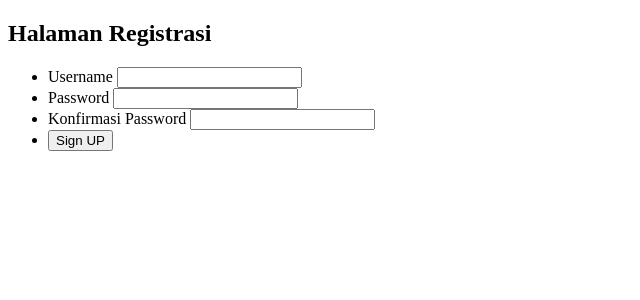
After one commit to kyasa422/Belajar-PHP, a PHP site: page /register.php in a window 1280 px wide. The commit adds this page. Shown: the top 300 px of the page, without its empty margins (0-640 px from the left). Run offline with PHP 8.4, Linux system fonts and the light colour scheme.

Commit message:
menambahkan fitur Register

```diff
--- a/pertemuan2/funtions.php
+++ b/pertemuan2/funtions.php
@@ -54,7 +54,7 @@ function upload()
     return false;
   }
 
-  $ekstensiGambarValid = ['jpg', 'jpeg', 'png','gif'];
+  $ekstensiGambarValid = ['jpg', 'jpeg', 'png', 'gif'];
   $ekstensiGambar = explode('.', $namaFile);
   $ekstensiGambar = strtolower(end($ekstensiGambar));
 
@@ -68,7 +68,7 @@ function upload()
 
   //jika ukuran terlalu besar
   if ($ukuranFile > 1000000) {
-    "<script>
+        echo "<script>
               alert('size gambar terlalu besar');
               </script>";
   }
@@ -104,10 +104,10 @@ function ubah($data)
   $gambarLama = htmlspecialchars($data["gambarlama"]);
 
   // cek apakah user memilih gambar baru atau tidak
-  if ( $_FILES['gambar']['error'] === 4 ){
+  if ($_FILES['gambar']['error'] === 4) {
     $gambar = $gambarLama;
-  }else{
-    $gambar =upload();
+  } else {
+    $gambar = upload();
   }
 
   $query = "UPDATE  mahasiswa SET
@@ -133,3 +133,38 @@ function cari($keyword)
             ";
   return query($query);
 }
+
+
+function registerasi($data){
+      global$db;
+
+      $username = strtolower(stripslashes($data["username"]));
+$password = mysqli_real_escape_string($db,$data["password"]);
+  $password2 = mysqli_real_escape_string($db, $data["password2"]);
+
+        // cek apakah username sudah ada atau belum
+        $result = mysqli_query($db, "SELECT username from user WHERE username = '$username'");
+          if( mysqli_fetch_assoc($result)){
+
+            echo "<script>
+                  alert('Username sudah terdaftar');
+                  </script>";
+                  return false;
+          }
+
+        //cek konfirmasi password
+        if ($password !== $password2){
+          echo "<script>
+                    alert('Password tidak sesuai');
+                    </script>";
+            return false;
+        }
+        // enckripsi password
+          $password = password_hash($password, PASSWORD_DEFAULT);
+
+
+        //tambahkan userbaru ke database
+        mysqli_query($db,"INSERT INTO user VALUES('','$username','$password')");
+
+        return mysqli_affected_rows($db);
+}
--- /dev/null
+++ b/pertemuan2/register.php
@@ -0,0 +1,53 @@
+<?php
+require 'funtions.php';
+
+if (isset($_POST["register"])){
+
+        if(registerasi($_POST) >0){
+            echo "<script>
+                    alert('User berhasil di tambahkan');
+                    </script>";
+
+        }else{
+            echo mysqli_error($db);
+        }
+}
+
+?>
+
+<!DOCTYPE html>
+<html lang="en">
+
+<head>
+    <meta charset="UTF-8">
+    <meta http-equiv="X-UA-Compatible" content="IE=edge">
+    <meta name="viewport" content="width=device-width, initial-scale=1.0">
+    <title>Registrasi</title>
+</head>
+
+<body>
+
+    <h2>Halaman Registrasi</h2>
+    <form action="" method="post">
+        <ul>
+            <li>
+                <label for="username">Username</label>
+                <input type="text" name="username" id="username">
+            </li>
+            <li>
+                <label for="password">Password</label>
+                <input type="password" name="password" id="password">
+            </li>
+            <li>
+                <label for="password2">Konfirmasi Password</label>
+                <input type="password" name="password2" id="password2">
+            </li>
+            <li>
+                <button type="submit" name="register">Sign UP</button>
+            </li>
+        </ul>
+    </form>
+
+</body>
+
+</html>
```
Also changed, not shown: pertemuan2/img/3283789115.jpg (deleted), pertemuan2/img/77_Oishi_Sponge.jpg (deleted).
